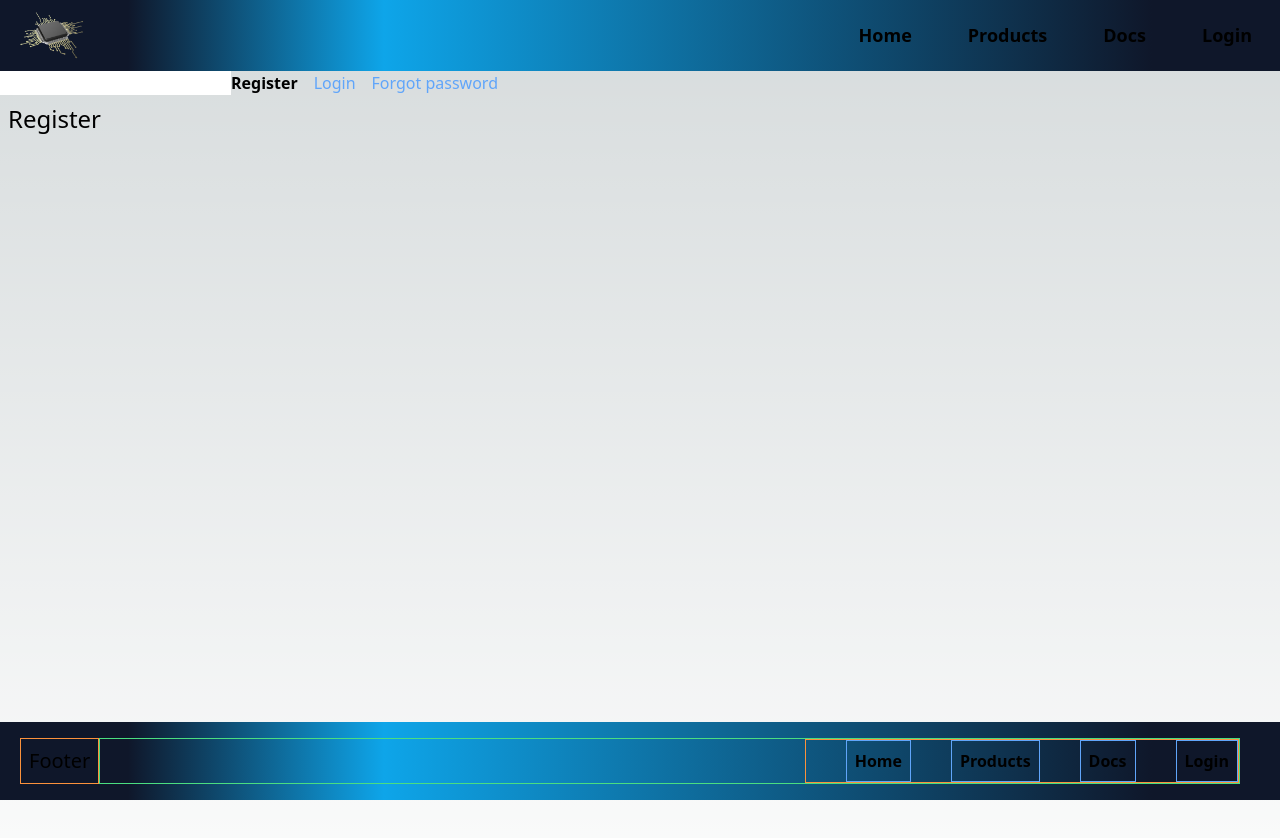
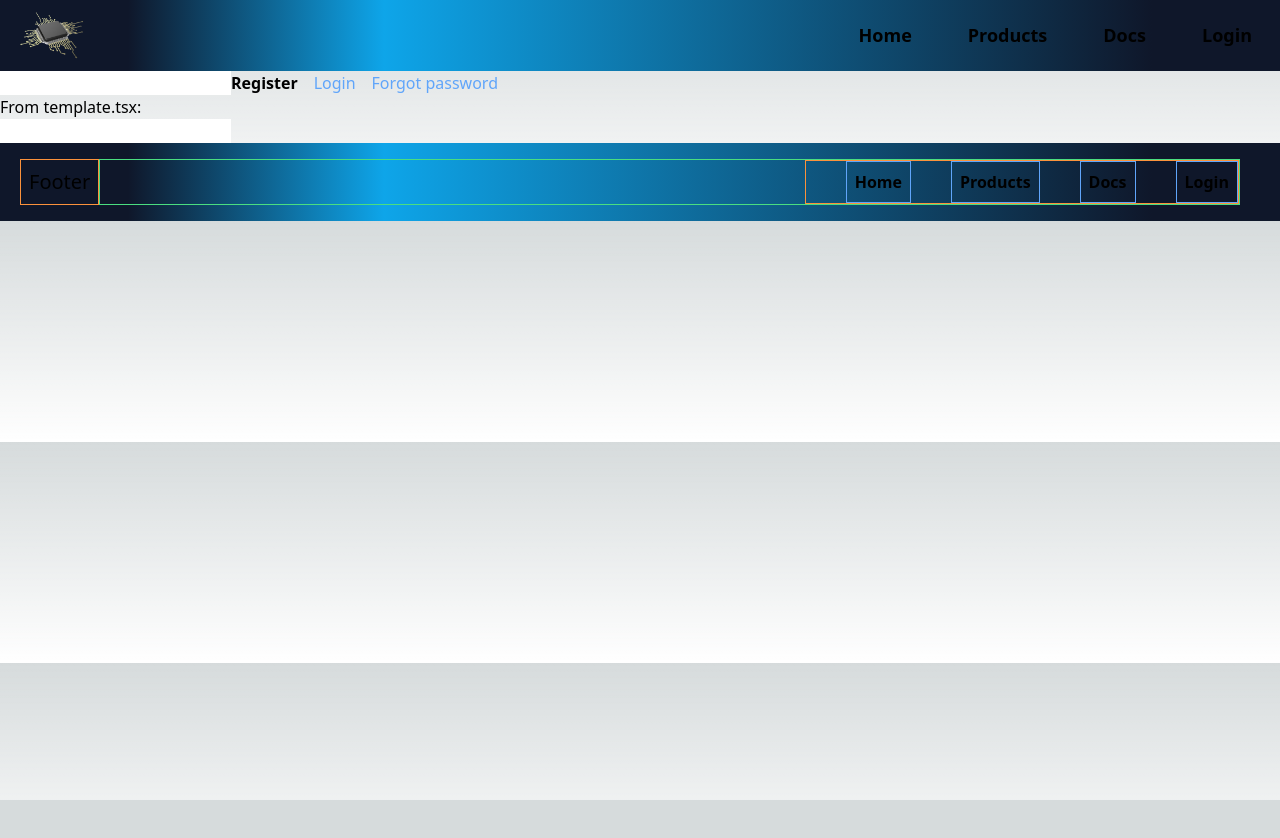
Before and after one commit to TLRKiliann/nextjs14-vishwas, a Next.js app in the folder my-app/: page /register in a window 1280 px wide. Shown: the top 838 px of the page. After the commit the page ends 800 px from the top, so only its background shows below. Built offline with nearby package versions, Linux system fonts and the light colour scheme.

Commit message:
template created for testing interactions with layout

```diff
--- /dev/null
+++ b/my-app/app/(auth)/template.tsx
@@ -0,0 +1,21 @@
+"use client";
+
+import React, { useState } from 'react'
+
+export default function Template(layoutSwitch: boolean) {
+
+    const [input, setInput] = useState<string>("")
+
+    layoutSwitch = false;
+
+    return (
+        <>
+            <p>{layoutSwitch === false ? "From template.tsx:" : "From layout.tsx"}</p>
+            <input
+                value={input}
+                onChange={(e) => setInput(e.target.value)}
+                className='text-black'
+            />
+        </>
+    )
+}
```
